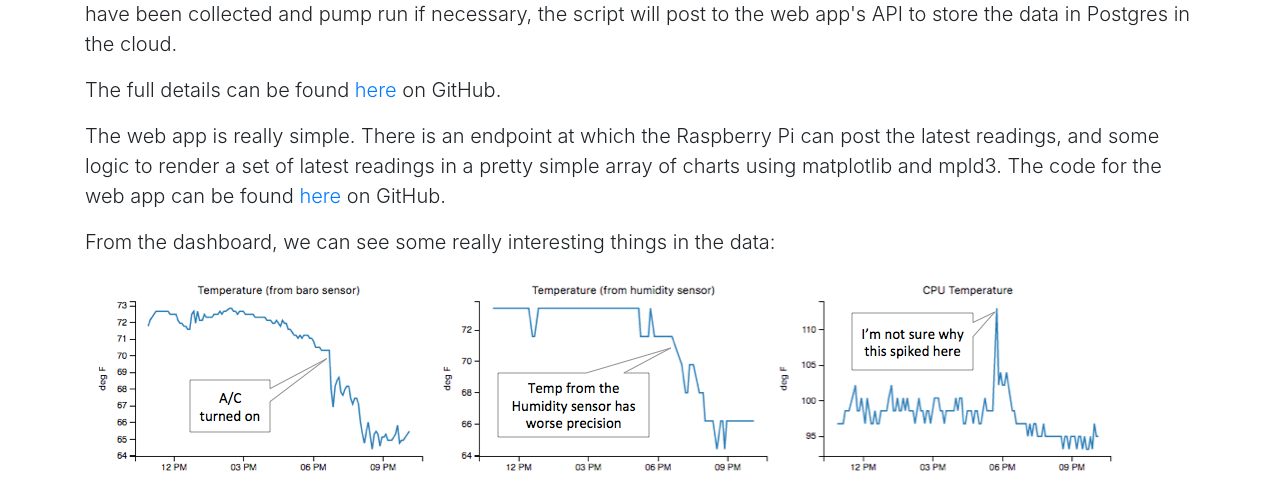
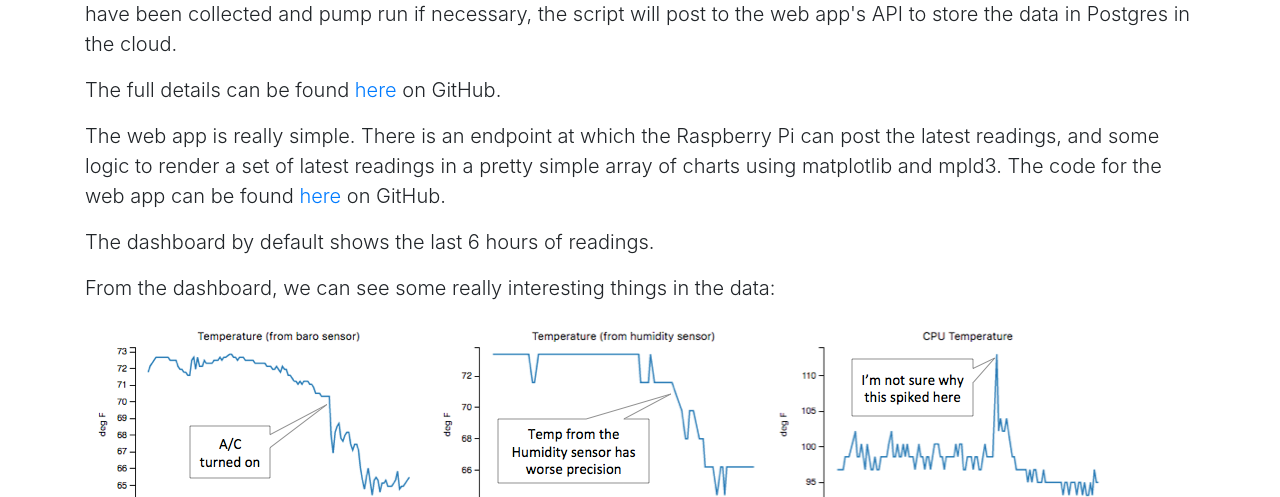
Before and after one commit to brandonfcohen1/garden_app_webapp, a Flask app: page /project in a window 1280 px wide. Shown: the part 3055-3552 px from the top of the page. Run offline with Flask 2, Linux system fonts and the light colour scheme; some libraries are stand-ins or nearby versions.

Commit message:
add some text

```diff
--- a/templates/project.html
+++ b/templates/project.html
@@ -94,6 +94,7 @@
       <p class="lead">I wrote a python script which runs on the Pi, and takes readings from all sensors every 5 minutes (the timing can be changed, obviously). After taking a reading, if the reading is above a certain threshold (indicating dry soil), the pump will turn on for 1 second. I determined this threshold experimentally through trial and error, and I expect to need to modify it over time. I am also very worried about over-watering, so I only allow the pump to run once in a 24 hour period using the automated script. If I press the Touch Sensor the pump will run for 0.5 seconds. Once the readings have been collected and pump run if necessary, the script will post to the web app's API to store the data in Postgres in the cloud.</p>
       <p class="lead">The full details can be found <a href="https://github.com/brandonfcohen1/garden_app" target="_blank">here</a> on GitHub.</p>
       <p class="lead">The web app is really simple. There is an endpoint at which the Raspberry Pi can post the latest readings, and some logic to render a set of latest readings in a pretty simple array of charts using matplotlib and mpld3. The code for the web app can be found <a href="https://github.com/brandonfcohen1/garden_app_webapp">here</a> on GitHub.</p>
+      <p class="lead">The dashboard by default shows the last 6 hours of readings.</p>
       <p class="lead">From the dashboard, we can see some really interesting things in the data:</p>
       <img src = 'static/images/graph_markup.png' class="img-fluid">
       <p class="lead">Since this is an mpld3 rendering, you can use the home/zoom/pan icons at the bottom left of the screen to explore the data in more detail.</p>
```
